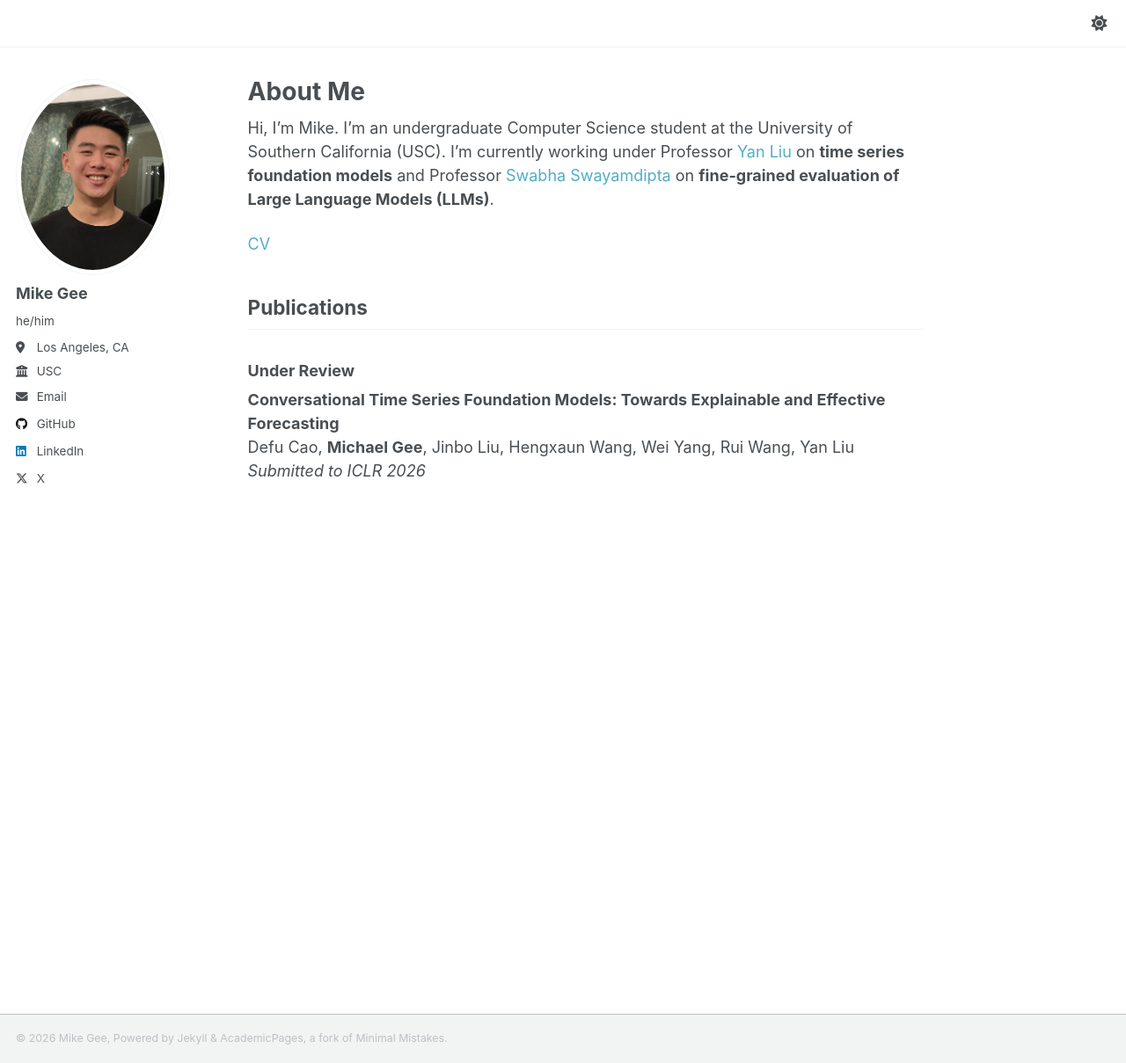
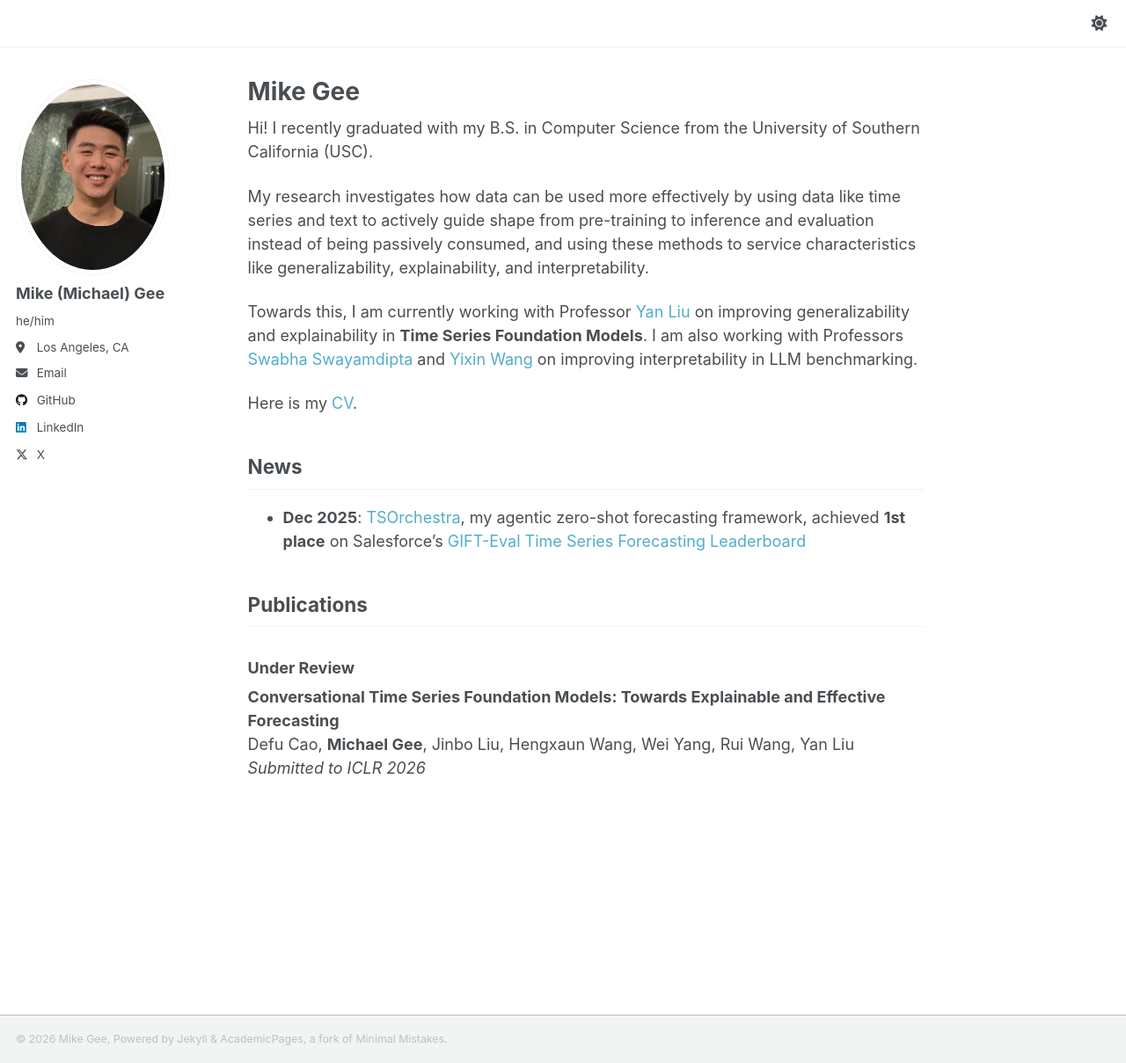
Before and after one commit to mpg05883/mpg05883.github.io, a Jekyll site: the page built from _pages/about.md, in a window 1280 px wide and 1209 px high. Shown: the whole window at 88% size. Built offline with Jekyll 4.4.1, drawn with Linux system fonts in a browser that asks for light colours; a script that is not in the unit is left out.

Commit message:
Created news section and updated about me

```diff
--- a/_config.yml
+++ b/_config.yml
@@ -23,10 +23,10 @@ repository: "mpg05883/mpg05883.github.io"
 author:
   # Biographic information
   avatar: "casual_profile_picture.jpg"
-  name: "Mike Gee"
+  name: "Mike (Michael) Gee"
   pronouns: "he/him"
   location: "Los Angeles, CA"
-  employer: "USC"
+  employer:
   uri: # URL
   email: "mpgee@usc.edu"
 
--- a/_pages/about.md
+++ b/_pages/about.md
@@ -1,15 +1,23 @@
 ---
 permalink: /
-title: "About Me"
+title: "Mike Gee"
 author_profile: true
 redirect_from:
   - /about/
   - /about.html
 ---
 
-Hi, I'm Mike. I'm an undergraduate Computer Science student at the University of Southern California (USC). I'm currently working under Professor [Yan Liu](https://sites.google.com/view/yanliu-ai/home) on **time series foundation models** and Professor [Swabha Swayamdipta](https://swabhs.com/) on **fine-grained evaluation of Large Language Models (LLMs)**.
+Hi! I recently graduated with my B.S. in Computer Science from the University of Southern California (USC).
 
-[CV](/files/Mike_Gee_CV.pdf)
+My research investigates how data can be used more effectively by using data like time series and text to actively guide shape from pre-training to inference and evaluation instead of being passively consumed, and using these methods to service  characteristics like generalizability, explainability, and interpretability.
+
+Towards this, I am currently working with Professor [Yan Liu](https://sites.google.com/view/yanliu-ai/home) on improving generalizability and explainability in **Time Series Foundation Models**. I am also working with Professors [Swabha Swayamdipta](https://swabhs.com/) and [Yixin Wang](https://yixinwang.github.io/) on improving interpretability in LLM benchmarking.
+
+Here is my [CV](/files/Mike_Gee_CV.pdf).
+
+## News
+
+- **Dec 2025**: [TSOrchestra](https://github.com/DC-research/TSorchestra), my agentic zero-shot forecasting framework, achieved **1st place** on Salesforce's [GIFT-Eval Time Series Forecasting Leaderboard](https://huggingface.co/spaces/Salesforce/GIFT-Eval)
 
 ## Publications
 
```
Also changed, not shown: 1 other file.
